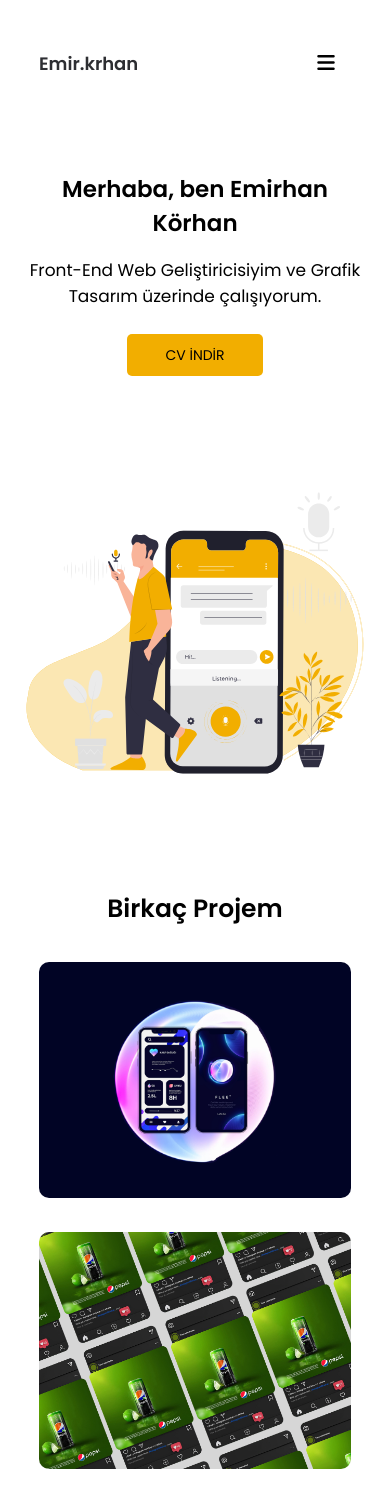
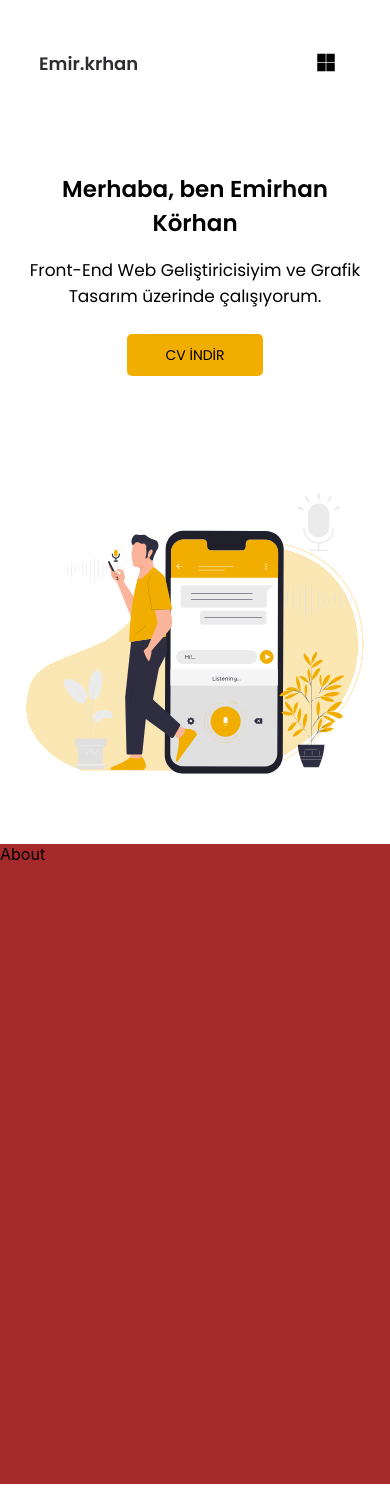
Before and after one commit to emirhankorhan/portfolio-master, a React (Create React App) app: page / in a window 390 px wide. Shown: the top 1502 px of the page. Built offline with nearby package versions, Linux system fonts and the light colour scheme.

Commit message:
navbar icon

```diff
--- a/src/App.css
+++ b/src/App.css
@@ -97,12 +97,12 @@
     transition: 0.5s;
 }
 
-.fa-bars{
+.fa-microsoft{
     display: none;
 }
 
 @media only screen and (max-width: 830px) {
-    .fa-bars{
+    .fa-microsoft{
         display: flex;
         align-items: center;
         justify-content: center;
--- a/src/App.js
+++ b/src/App.js
@@ -5,6 +5,7 @@ import React, { useState } from 'react'
 import Project from './component/project/Project';
 import Footer from './component/footer/Footer';
 import { Link } from 'react-scroll'
+import About from './component/about/About';
 
 
 
@@ -34,10 +35,11 @@ function App() {
           İletişim
         </Link>
         </div>
-        <i onClick={buttonaBas} class="fa-solid fa-bars"></i>
+        <i onClick={buttonaBas} class="fa-brands fa-microsoft"></i>
       </div>
       <a href='/' id='about'>{null}</a>
       <Home/>
+      <About/>
       <Project/>
       <a href='/' id='contact'>{null}</a>
       <Footer/>
@@ -56,7 +58,7 @@ function App() {
           İletişim
         </Link>
         </div>
-        <i onClick={buttonaBas} class="fa-solid fa-bars"></i>
+        <i onClick={buttonaBas} class="fa-brands fa-microsoft"></i>
       </div>
         <div className='miniondiv'>
           <div className='tagone'>
@@ -81,6 +83,7 @@ function App() {
         </div>
         <a href='/' id='about'>{null}</a>
       <Home/>
+      <About/>
       <Project/>
       <a href='/' id='contact'>{null}</a>
       <Footer/>
--- /dev/null
+++ b/src/component/about/About.js
@@ -0,0 +1,10 @@
+import React from 'react'
+import "./about.css"
+
+function About() {
+  return (
+    <div className='aboutdiv'>About</div>
+  )
+}
+
+export default About
--- /dev/null
+++ b/src/component/about/about.css
@@ -0,0 +1,5 @@
+.aboutdiv{
+    width: 100%;
+    height: 40rem;
+    background-color: brown;
+}
--- a/src/component/home/home.css
+++ b/src/component/home/home.css
@@ -1,6 +1,6 @@
 .fullScreen {
     width: 100%;
-    height: 85vh;
+    height: 40rem;
     font-family: 'Poppins';
     display: flex;
     padding-top: 15vh;
```
